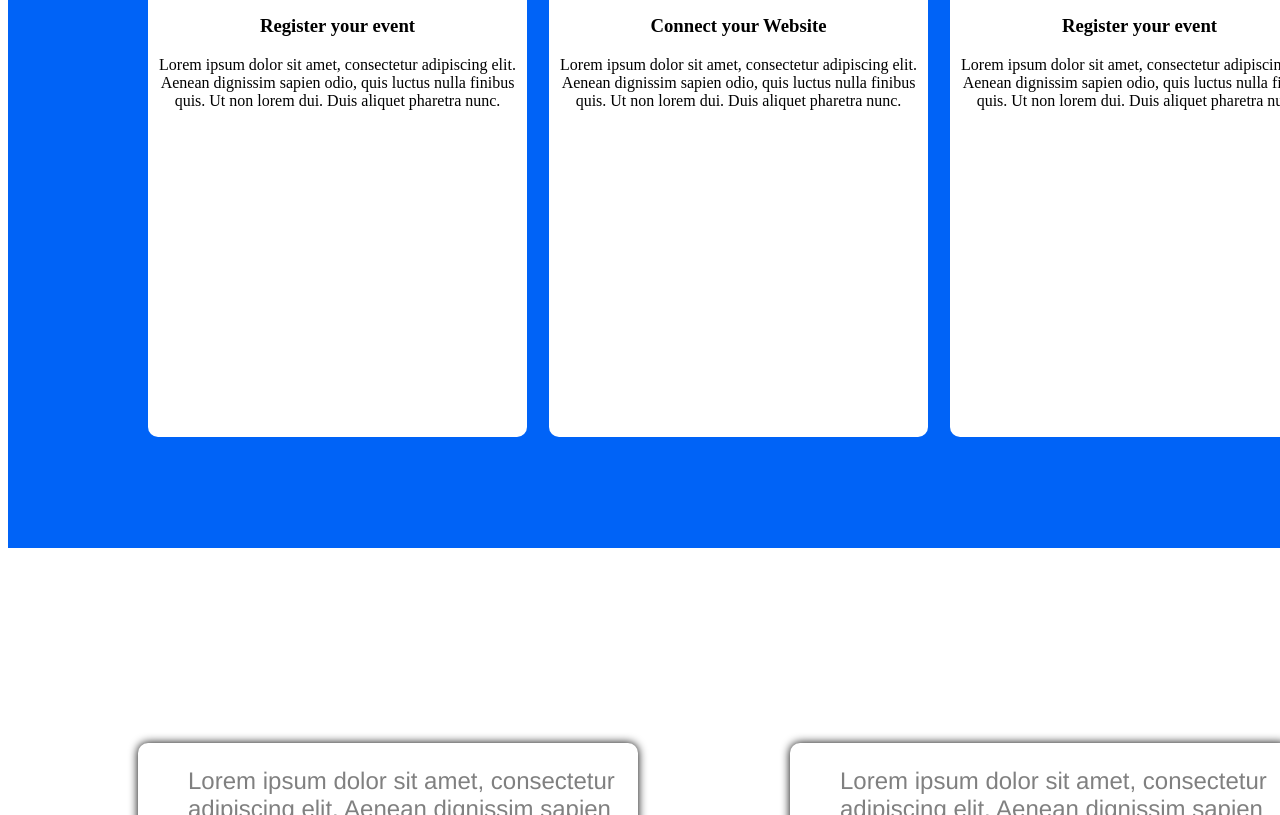
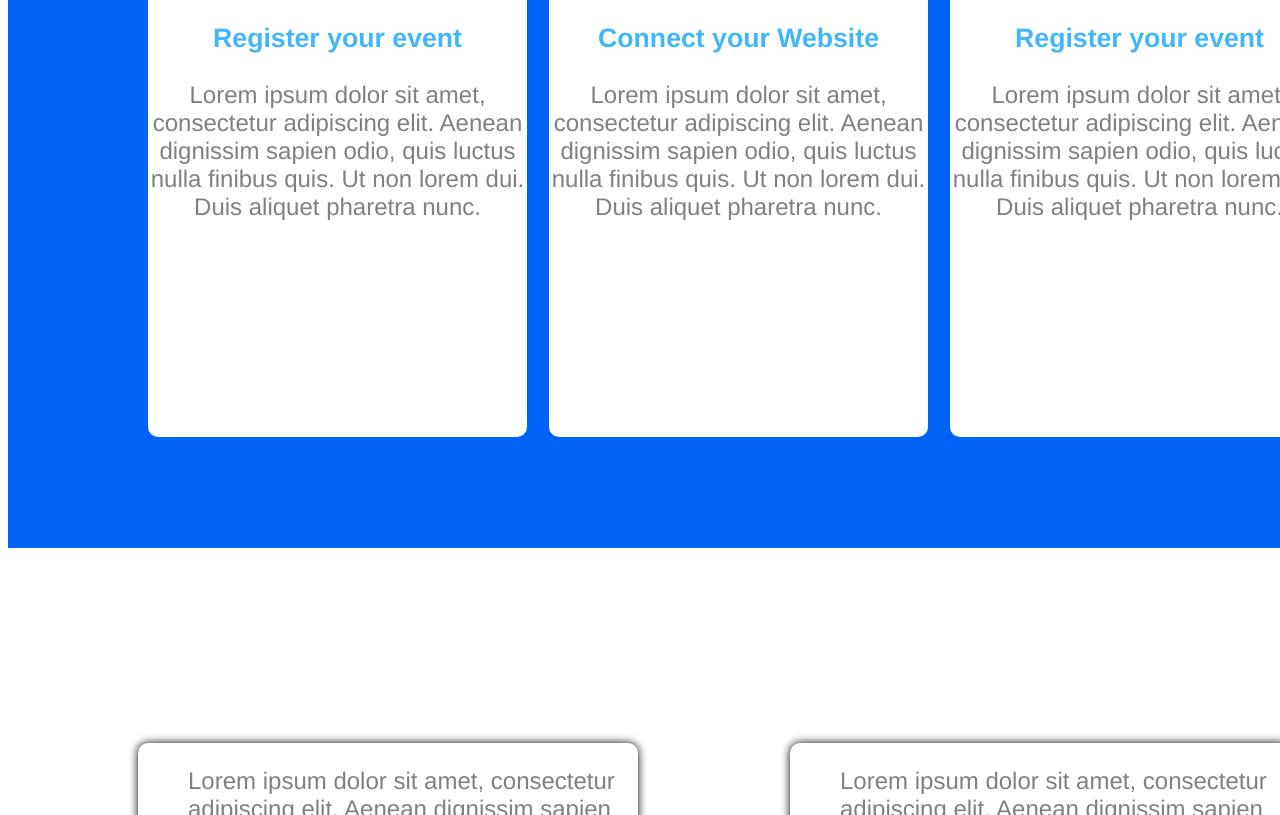
Before and after one commit to JanetSawari/Solarium1, a plain HTML site: page Landing page/images/index.html in a window 1280 px wide. Shown: the part 1216-2031 px from the top of the page. Drawn offline with Linux system fonts and the light colour scheme.

Commit message:
Update style.css

```diff
--- a/Landing page/css/style.css
+++ b/Landing page/css/style.css
@@ -84,6 +84,20 @@ head#container{
   text-align: center;
 }
 
+#unit_1header{
+  color:#41B6F8;
+  font-family:Helvetica;
+  font-size:20pt;
+
+}
+
+#unit_1para{
+   color:grey;
+  font-family:Helvetica;
+  font-size:18pt;
+}
+
+
 .unit_1{
   width: 379px;
   height:456px;
@@ -96,6 +110,20 @@ head#container{
 
 }
 
+#unit_2header{
+  color:#41B6F8;
+  font-family:Helvetica;
+  font-size:20pt;
+
+}
+
+#unit_2para{
+   color:grey;
+  font-family:Helvetica;
+  font-size:18pt;
+}
+
+
 .unit_2{
   width: 379px;
   height:456px;
@@ -105,6 +133,19 @@ head#container{
   margin-right: 22px;
   margin-left:0px;
   margin-top:71px;
+}
+
+#unit_3header{
+  color:#41B6F8;
+  font-family:Helvetica;
+  font-size:20pt;
+
+}
+
+#unit_3para{
+   color:grey;
+  font-family:Helvetica;
+  font-size:18pt;
 }
 
 .unit_3{
@@ -135,6 +176,7 @@ head#container{
   box-shadow: 0px 0px 10px 0px;
   margin-top:230px;
   margin-left:150px;
+  float:left;
 
 }
 
@@ -332,7 +374,7 @@ input[type=text]{
   float:right;
   margin-top:115px;
   margin-bottom:137px;
-  display:inline-box;
+  display: inline-box;
   list-style:none;
   margin-right:80px;
 
```
